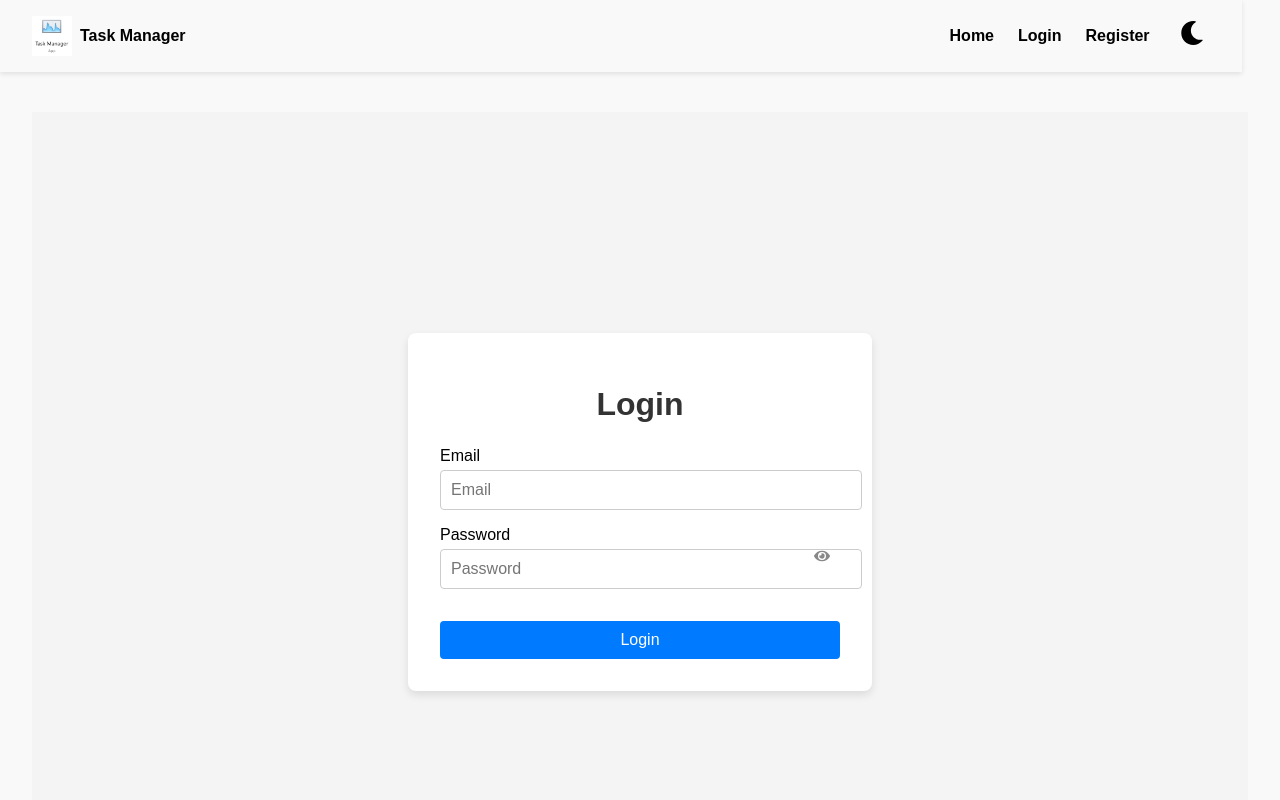
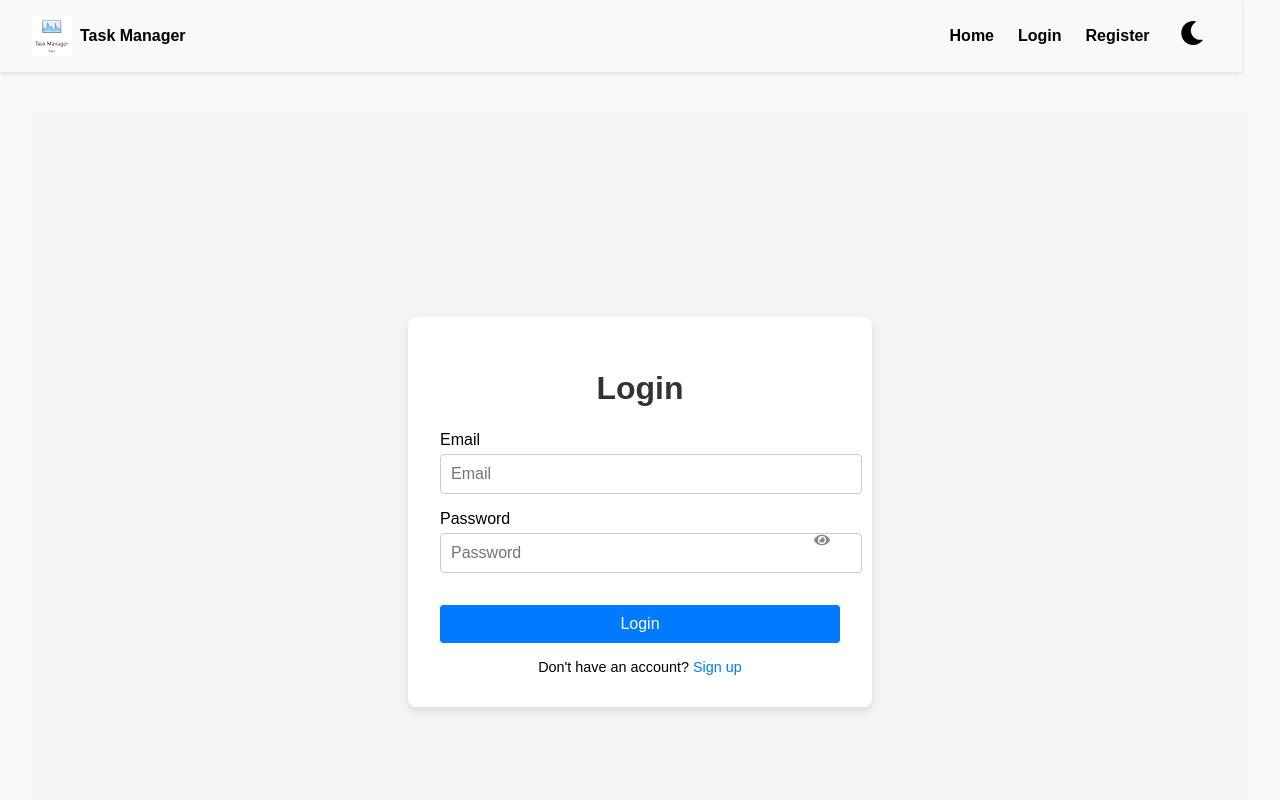
Before and after one commit to Austin11111212/task-management-app-frontend-, a React (Create React App) app: page /login in a window 1280 px wide. Shown: the top 800 px of the page. Built offline with nearby package versions, Linux system fonts and the light colour scheme.

Commit message:
Updated frontend code with [brief description of changes]

```diff
--- a/src/pages/LoginPage.js
+++ b/src/pages/LoginPage.js
@@ -112,6 +112,16 @@ const LoginPage = () => {
             textAlign: 'center',
             marginTop: '1rem',
         },
+        signUpText: {
+            textAlign: 'center',
+            marginTop: '1rem',
+            fontSize: '0.9rem',
+        },
+        signUpLink: {
+            color: '#007bff',
+            cursor: 'pointer',
+            textDecoration: 'none',
+        }
     };
 
     return (
@@ -168,6 +178,16 @@ const LoginPage = () => {
                 </button>
 
                 {isLoading && <p style={styles.loadingText}>Please wait...</p>}
+
+                <div style={styles.signUpText}>
+                    <span>Don't have an account? </span>
+                    <span
+                        style={styles.signUpLink}
+                        onClick={() => navigate('/register')} // Navigate to the registration page
+                    >
+                        Sign up
+                    </span>
+                </div>
             </form>
         </div>
     );
```
